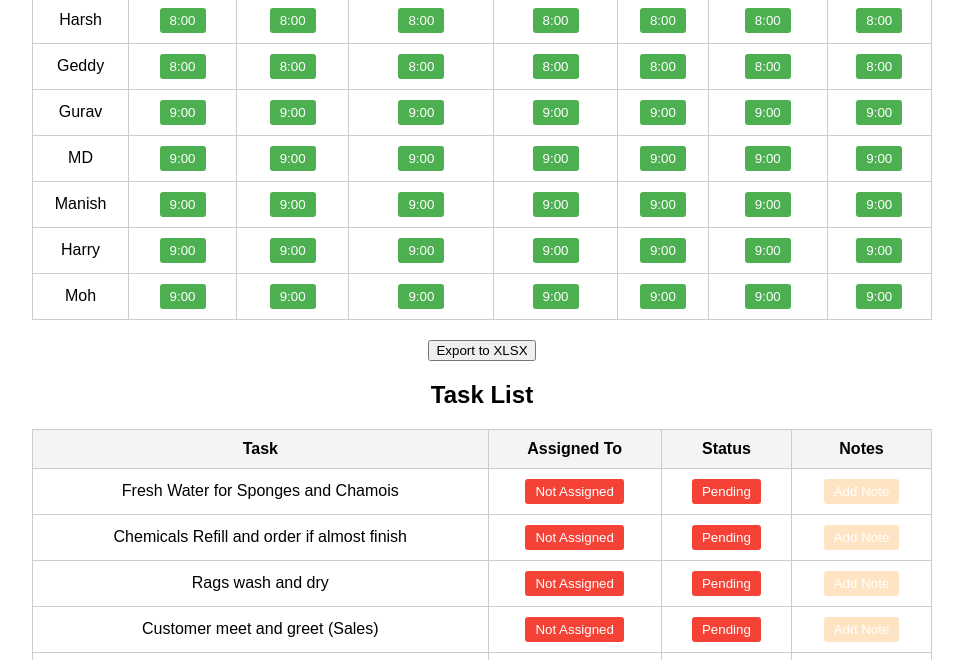
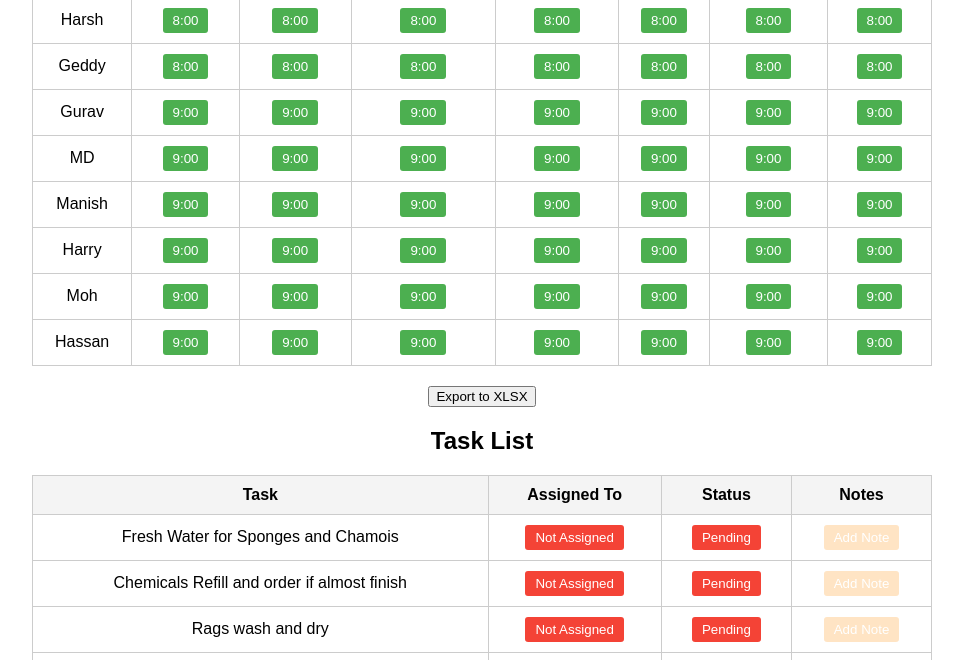
Before and after one commit to ps-zita/ministry-timetable-task-list, a plain HTML site: page index.html in a window 1280 px wide. Shown: the part 122-782 px from the top of the page, without its empty margins (158-1121 px from the left). Drawn offline with Linux system fonts and the light colour scheme.

Commit message:
Update index.html

```diff
--- a/index.html
+++ b/index.html
@@ -92,6 +92,16 @@
                     <td><button class="btn green" onclick="toggleShift(this, 'Moh')">9:00</button></td>
                     <td><button class="btn green" onclick="toggleShift(this, 'Moh')">9:00</button></td>
                     <td><button class="btn green" onclick="toggleShift(this, 'Moh')">9:00</button></td>
+                </tr>
+                 <tr>
+                    <td>Hassan</td>
+                    <td><button class="btn green" onclick="toggleShift(this, 'Hassan')">9:00</button></td>
+                    <td><button class="btn green" onclick="toggleShift(this, 'Hassan')">9:00</button></td>
+                    <td><button class="btn green" onclick="toggleShift(this, 'Hassan')">9:00</button></td>
+                    <td><button class="btn green" onclick="toggleShift(this, 'Hassan')">9:00</button></td>
+                    <td><button class="btn green" onclick="toggleShift(this, 'Hassan')">9:00</button></td>
+                    <td><button class="btn green" onclick="toggleShift(this, 'Hassan')">9:00</button></td>
+                    <td><button class="btn green" onclick="toggleShift(this, 'Hassan')">9:00</button></td>
                 </tr>
             </tbody>
         </table>
```
